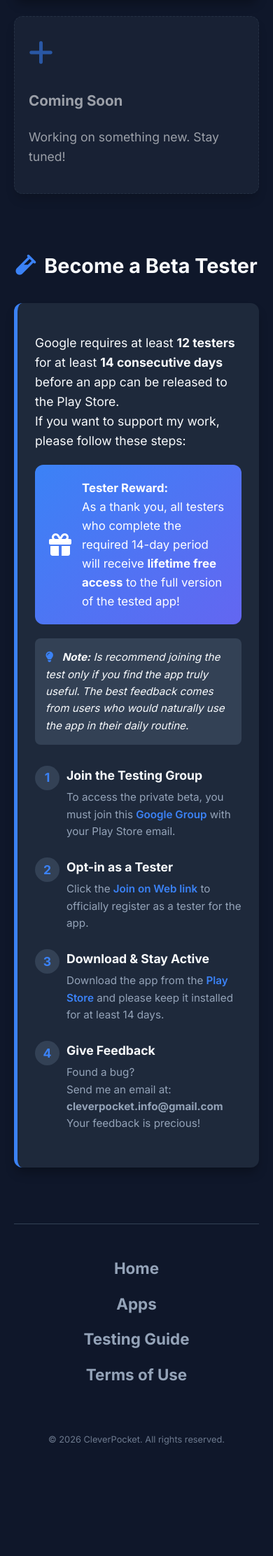
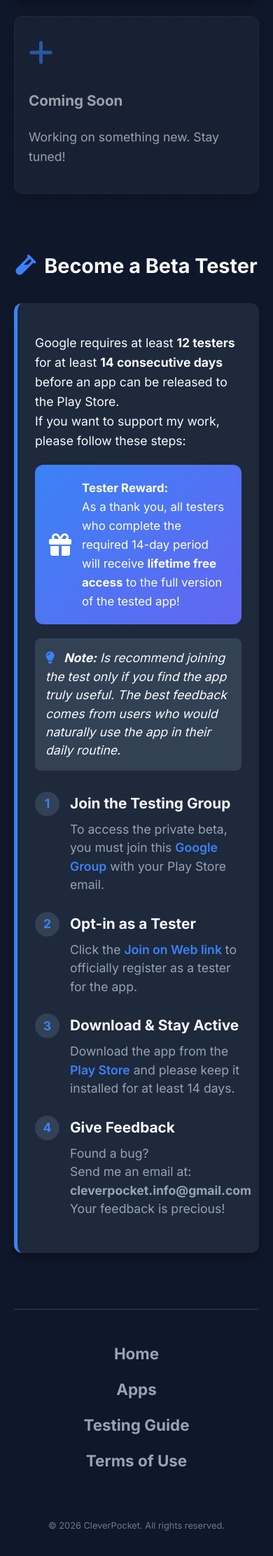
Before and after one commit to digitalcreat0r/sitoweb, a Jekyll site: the page built from index.html, in a window 390 px wide. Shown: the part 807-3030 px from the top of the page at 70% size. Built offline with Jekyll 4.4.1, drawn with Linux system fonts in a browser that asks for light colours; before the commit the page ends 2907 px from its top, so only the background shows below that.

Commit message:
aggiornamento

```diff
--- a/assets/css/style.css
+++ b/assets/css/style.css
@@ -281,7 +281,19 @@ footer {
     body { font-size: 1.1rem; }
     h1 { font-size: 2rem; }
     .tester-box { padding: 25px; }
-    .step-item { gap: 10px; }
+    .tester-note {
+            font-size: 1.1rem;
+            line-height: 1.5;
+        }
+    .step-content h4 {
+            font-size: 1.3rem;
+            margin-bottom: 8px;
+        }
+    .step-content p {
+            font-size: 1.1rem;
+            line-height: 1.5;
+        }
+    .step-item { gap: 15px; }
     .theme-switch-btn { top: 10px; right: 10px; padding: 8px 12px; }
     .footer-links {
             flex-direction: column;
```
